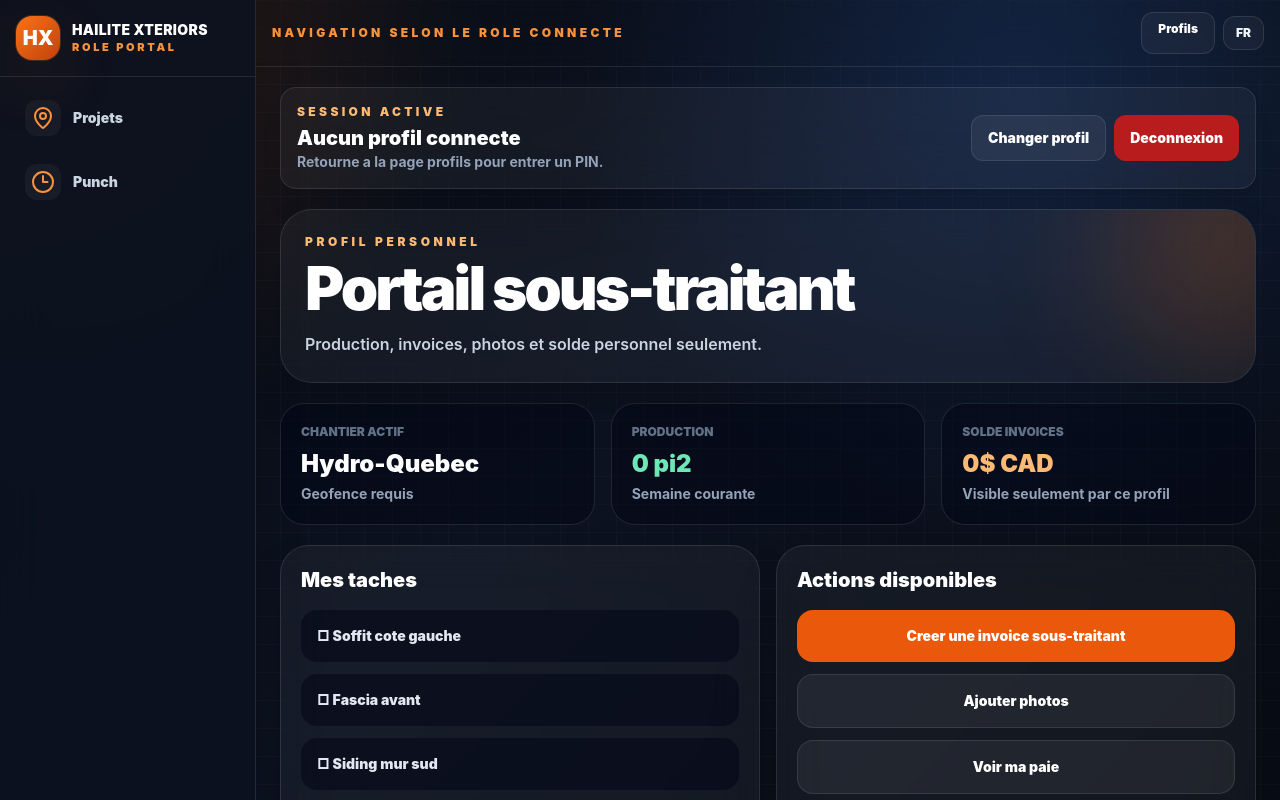
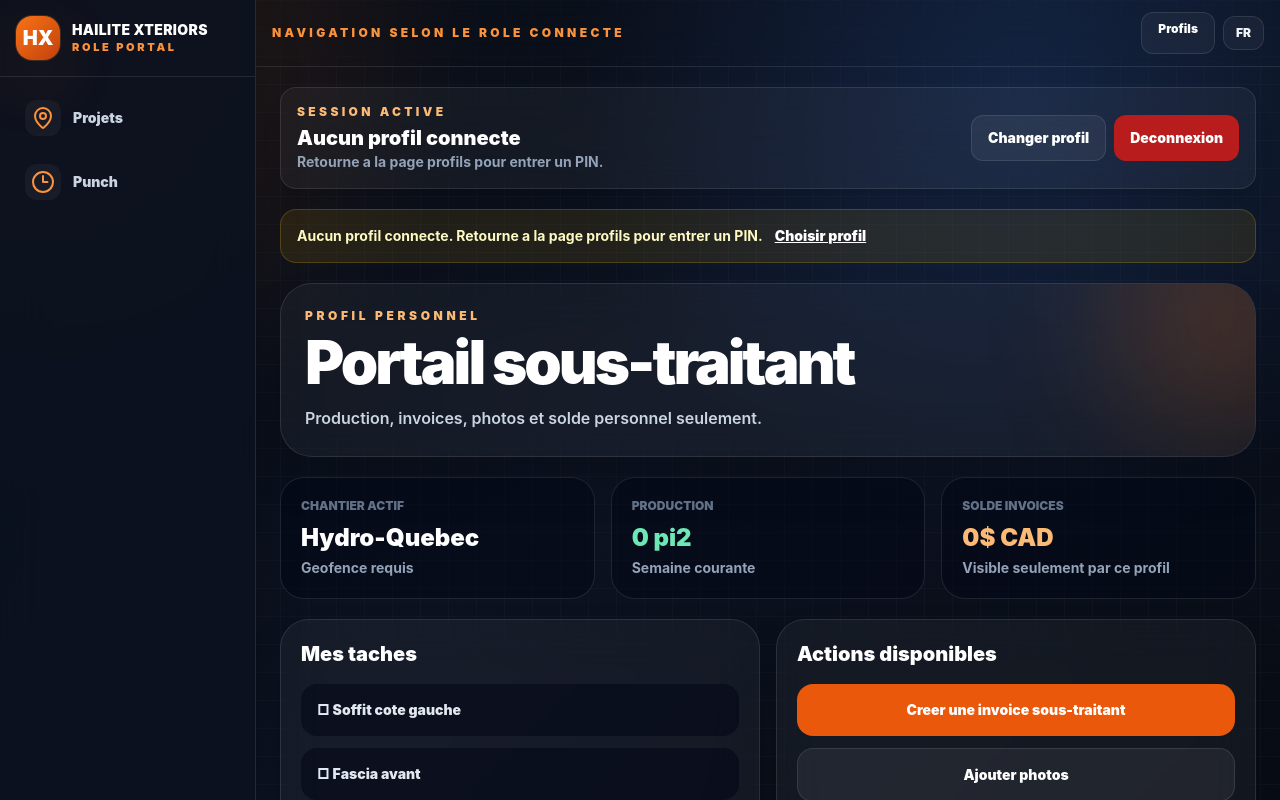
Before and after one commit to bisaillonpatrick1979-dev/Chatgpt-hailite-, a Next.js app: page /contractor in a window 1280 px wide. Shown: the top 800 px of the page. Built offline with nearby package versions, Linux system fonts and the light colour scheme.

Commit message:
Add access notice to contractor portal

```diff
--- a/app/contractor/page.tsx
+++ b/app/contractor/page.tsx
@@ -1,9 +1,11 @@
 import { AppShell } from "@/components/AppShell";
 import { PersonalPortalView } from "@/components/PersonalPortalView";
+import { RoleAccessNotice } from "@/components/RoleAccessNotice";
 
 export default function Contractor() {
   return (
     <AppShell>
+      <RoleAccessNotice allowedRoles={["Sous-traitant"]} />
       <PersonalPortalView type="contractor" />
     </AppShell>
   );
```
